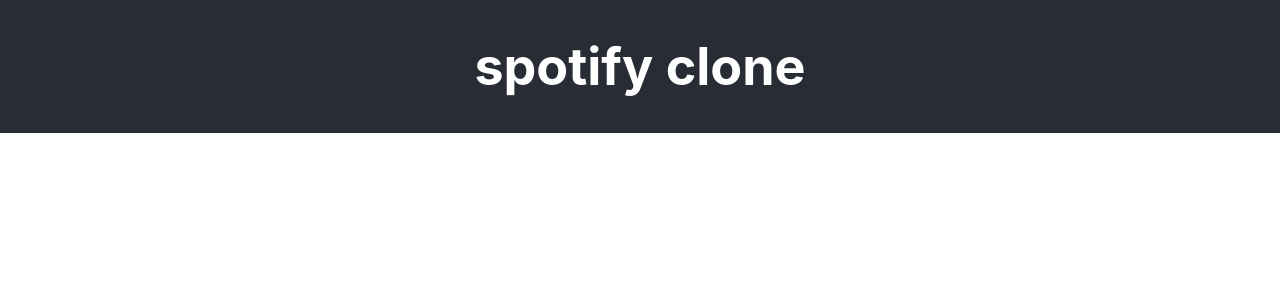
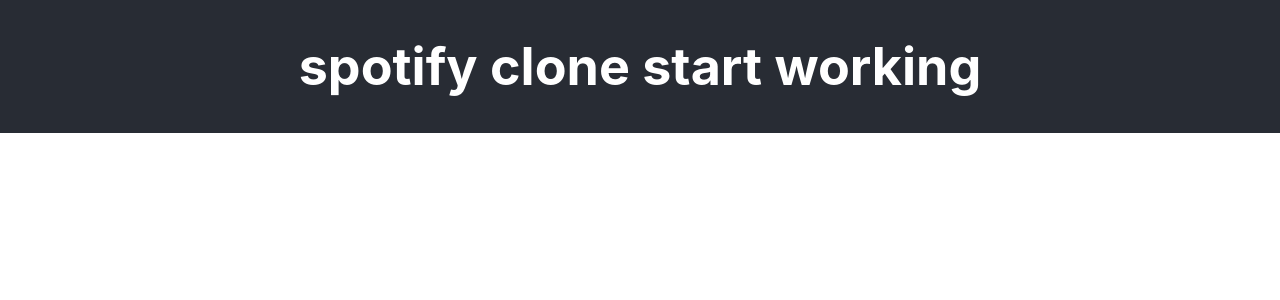
Before and after one commit to pravinv1998/spotify_clone, a React (Create React App) app: page / in a window 1280 px wide. Shown: the top 300 px of the page. Built offline with nearby package versions, Linux system fonts and the light colour scheme.

Commit message:
change app file

```diff
--- a/src/App.js
+++ b/src/App.js
@@ -5,7 +5,7 @@ import "./App.css";
 function App() {
   return (
     <div className="App">
-      <h1>spotify clone</h1>
+      <h1>spotify clone start working</h1>
     </div>
   );
 }
```
